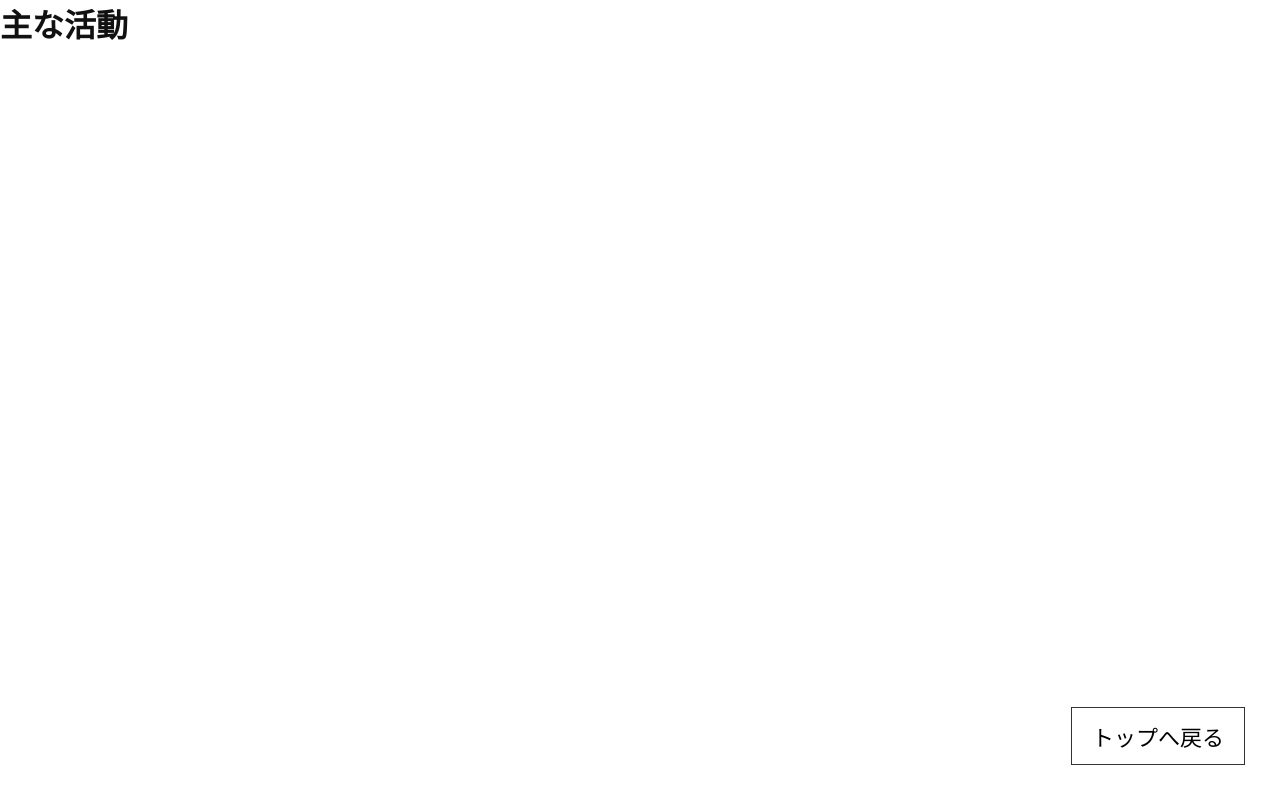
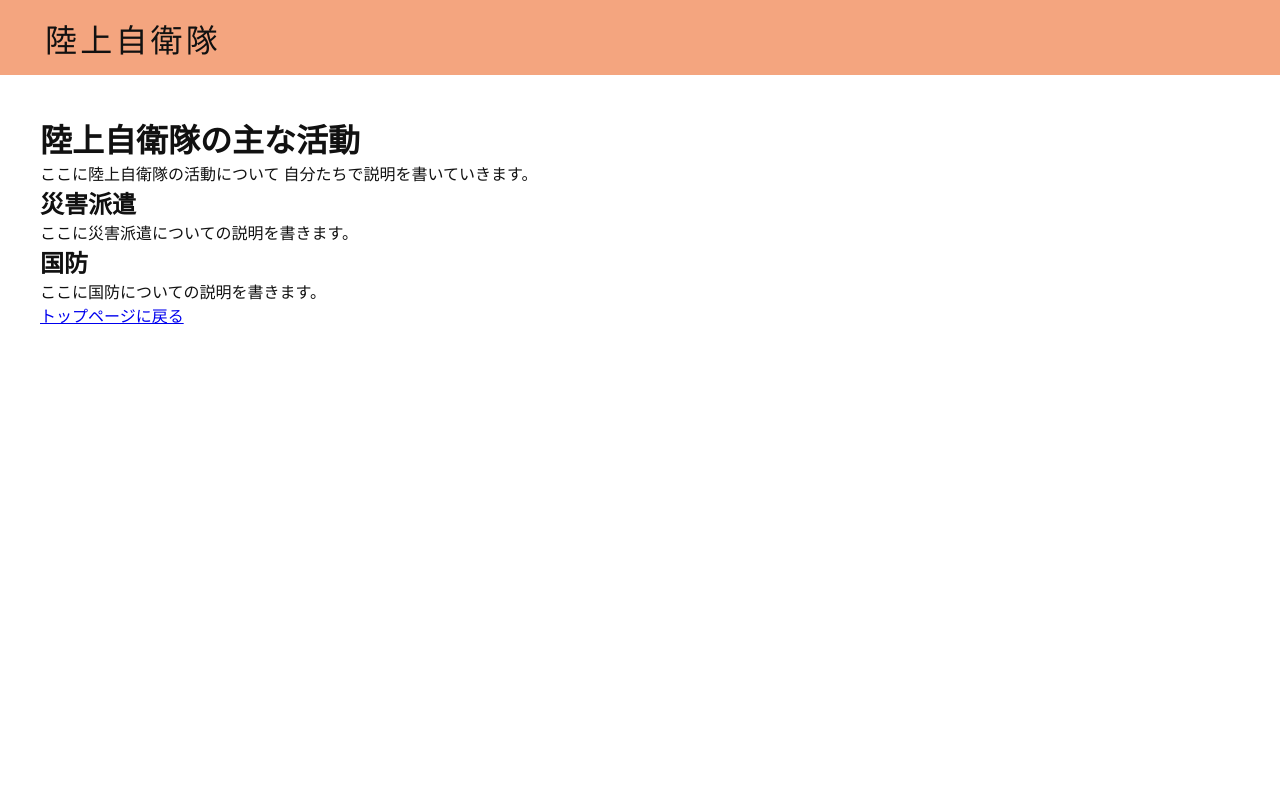
Before and after one commit to Ryosuke080818/homepage, a plain HTML site: page css/land_activity.html in a window 1280 px wide. Drawn offline with Linux system fonts and the light colour scheme.

Commit message:
Update land_activity.html

```diff
--- a/css/land_activity.html
+++ b/css/land_activity.html
@@ -4,21 +4,35 @@
 <head>
     <meta charset="UTF-8">
     <meta name="viewport" content="width=device-width, initial-scale=1.0">
-    <title>主な活動</title>
-    <link rel="stylesheet" href="../style.css">
+    <title>陸上自衛隊 - 主な活動</title>
+    <link rel="stylesheet" href="style.css">
 </head>
 <body>
 
-    <h1>主な活動</h1>
+    <header class="site-title">
+        陸上自衛隊
+    </header>
 
-    <main>
-        <!-- ここに自分たちで内容を書く -->
+    <main style="padding: 40px;">
+        <h1>陸上自衛隊の主な活動</h1>
 
+        <p>
+            ここに陸上自衛隊の活動について
+            自分たちで説明を書いていきます。
+        </p>
+
+        <h2>災害派遣</h2>
+        <p>
+            ここに災害派遣についての説明を書きます。
+        </p>
+
+        <h2>国防</h2>
+        <p>
+            ここに国防についての説明を書きます。
+        </p>
+
+        <a href="index.html">トップページに戻る</a>
     </main>
-
-    <a href="../index.html" class="detail-btn">
-        トップへ戻る
-    </a>
 
 </body>
 </html>
```
